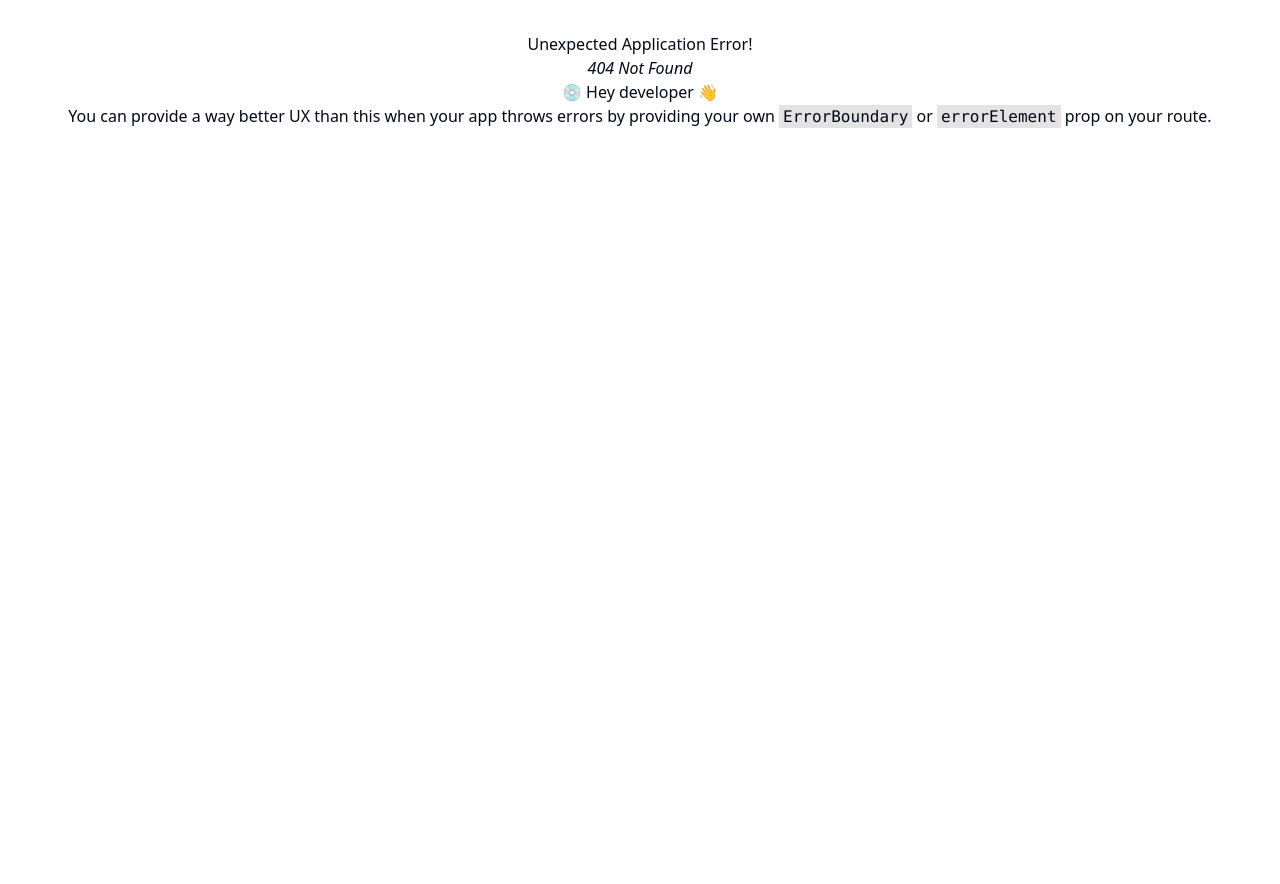
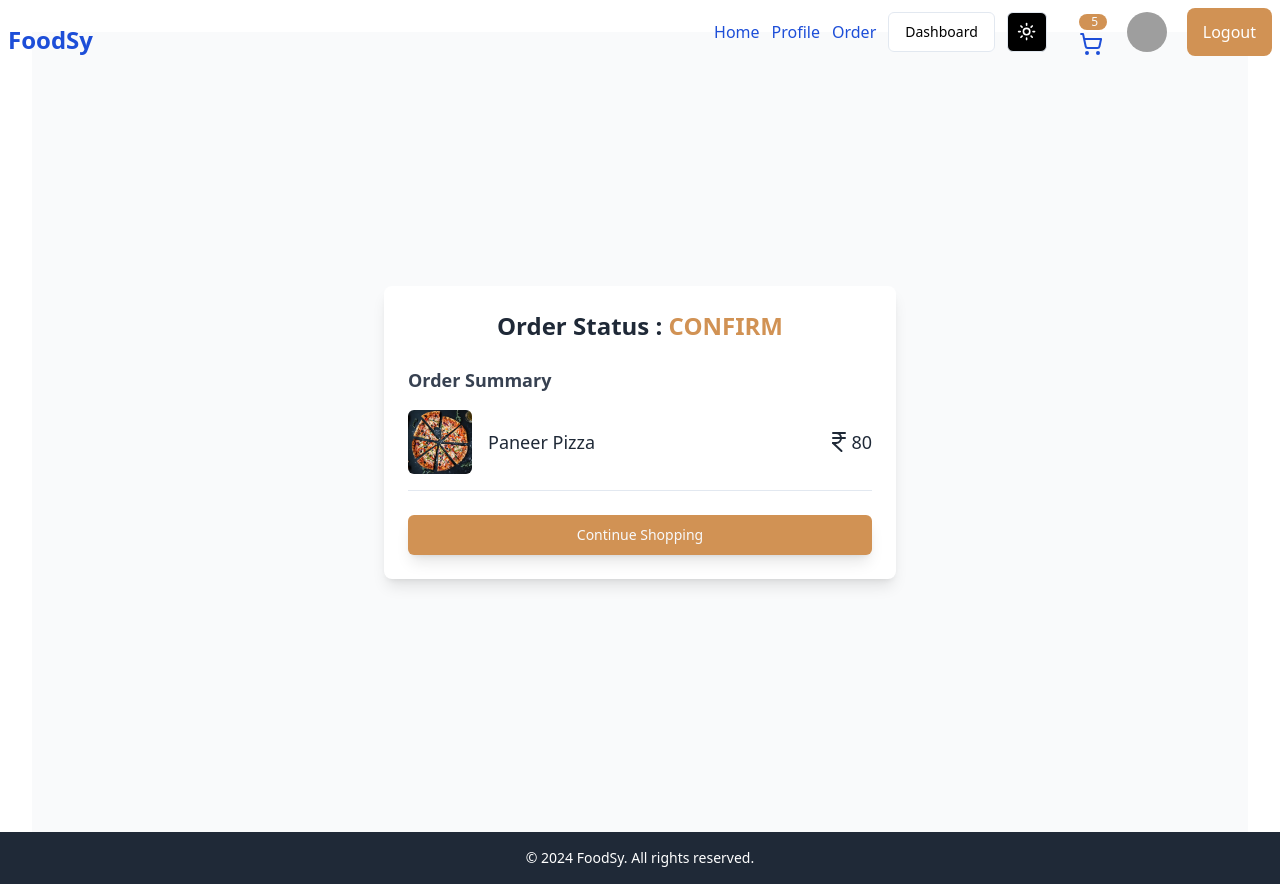
Before and after one commit to Krush-aiden/client, a React (Vite) app: page /order/status in a window 1280 px wide. Before the commit this address had no page. Before the commit the page ends 800 px from the top, so only its background shows below. Built offline with nearby package versions, Linux system fonts and the light colour scheme; grey boxes are pictures that could not be loaded.

Commit message:
frontend-almost done

```diff
--- a/package.json
+++ b/package.json
@@ -17,7 +17,7 @@
     "@radix-ui/react-dropdown-menu": "^2.1.1",
     "@radix-ui/react-label": "^2.1.0",
     "@radix-ui/react-menubar": "^1.1.1",
-    "@radix-ui/react-select": "^2.1.1",
+    "@radix-ui/react-select": "^2.1.4",
     "@radix-ui/react-separator": "^1.1.0",
     "@radix-ui/react-slot": "^1.1.0",
     "axios": "^1.7.5",
--- a/src/App.tsx
+++ b/src/App.tsx
@@ -14,6 +14,7 @@ import Cart from './projectComponents/Cart';
 import Restaurant from './admin/Restaurant';
 import AddMenu from './admin/AddMenu';
 import Order from './admin/Order';
+import Success from './projectComponents/Success';
 
 const appRounter  = createBrowserRouter([
   {
@@ -35,6 +36,10 @@ const appRounter  = createBrowserRouter([
       {
         path:"/Restaurant/:id",
         element:<RestaurantDetails/>
+      },
+      {
+        path:"/order/status",
+        element:<Success/>
       },
       {
         path:"/Cart",
--- a/src/admin/Order.tsx
+++ b/src/admin/Order.tsx
@@ -1,6 +1,48 @@
+import { Label } from "@/components/ui/label";
+import { Select, SelectContent, SelectGroup, SelectItem, SelectTrigger, SelectValue } from "@/components/ui/select";
 
 function Order() {
-  return <div>Order</div>;
+  return (
+    <div className="max-w-6xl mx-auto py-10 px-6">
+      <h1 className="text-3xl font-extrabold text-gray-900 dark:text-white mb-10 ">
+        Orders Overview
+      </h1>
+      <div className="flex flex-col md:flex-row justify-between items-start sm:items-center bg-white dark:bg-gray-800 shadow-lg rounded-xl p-6 sm:p-8 border border-gray-200 dark:border-gray-700">
+        <div className="flex-1 mb-6 sm:mb-0 text-left">
+          <h2 className="text-xl font-semibold text-gray-800 dark:text-gray-100">
+            Lorem
+          </h2>
+          <p className="text-gray-600 dark:text-gray-400 mt-2">
+            <span className="font-semibold">Address: </span>
+            Lorem, ipsum dolor.
+          </p>
+          <p className="text-gray-600 dark:text-gray-400 mt-2">
+            <span className="font-semibold">Total Amount: </span>
+            160
+          </p>
+        </div>
+        <div className="w-full text-left sm:w-1/3">
+          <Label className="block text-lg  font-medium text-gray-700 dark:text-gray-300">Order Status</Label>
+          <Select>
+      <SelectTrigger>
+        <SelectValue placeholder="Select Status" />
+      </SelectTrigger>
+      <SelectContent>
+        <SelectGroup>
+          {
+            ["Pending","Confirmed","Preparing","OutForDelivery","Delivered"].map((status:string, index:number) =>{
+               return (
+                <SelectItem key = {index} value={status.toLowerCase()}>{status}</SelectItem>
+               )
+            })
+          }
+        </SelectGroup>
+      </SelectContent>
+    </Select>
+        </div>
+      </div>
+    </div>
+  );
 }
 
 export default Order;
--- a/src/projectComponents/NavBar.tsx
+++ b/src/projectComponents/NavBar.tsx
@@ -56,7 +56,7 @@ const Navbar = () => {
                     Dashboard
                   </MenubarTrigger>
                   <MenubarContent>
-                    <NavLink to="/admin/Resturant">
+                    <NavLink to="/admin/restaurant">
                       <MenubarItem>Resturant</MenubarItem>
                     </NavLink>
                     <NavLink to="/admin/menu">
@@ -146,7 +146,9 @@ const MobileNavbar = () => {
       <SheetContent className="flex flex-col">
         <SheetHeader className="flex flex-row items-center justify-between mt-2">
           <SheetTitle className="flex flex-row gap-2">
+            <NavLink to="/">
             FoodSy
+            </NavLink>
             <DropdownMenu>
               <DropdownMenuTrigger asChild>
                 <Button variant="outline" size="icon" className="">
@@ -169,7 +171,7 @@ const MobileNavbar = () => {
             <User/>
             <span>Profile</span>
           </NavLink>
-          <NavLink to="/profile" className="flex items-center gap-4 hover:bg-gray-200 px-3 py-2 rounded-lg cursor-pointer hover:text-gray-900 font-medium">
+          <NavLink to="/order/status" className="flex items-center gap-4 hover:bg-gray-200 px-3 py-2 rounded-lg cursor-pointer hover:text-gray-900 font-medium">
             <HandPlatter/>
             <span>Order</span>
           </NavLink>
@@ -185,7 +187,7 @@ const MobileNavbar = () => {
             <UtensilsCrossed/>
             <span>Restaurant</span>
           </NavLink>
-          <NavLink to="/profile" className="flex items-center gap-4 hover:bg-gray-200 px-3 py-2 rounded-lg cursor-pointer hover:text-gray-900 font-medium">
+          <NavLink to="/admin/order" className="flex items-center gap-4 hover:bg-gray-200 px-3 py-2 rounded-lg cursor-pointer hover:text-gray-900 font-medium">
             <ListOrdered/>
             <span>Restaurant Orders</span>
           </NavLink>
--- /dev/null
+++ b/src/projectComponents/Success.tsx
@@ -0,0 +1,62 @@
+import Image from "@/assets/Hero_Page_Pizza.jpg";
+import { Button } from "@/components/ui/button";
+import { Separator } from "@/components/ui/separator";
+import { IndianRupee } from "lucide-react";
+import { NavLink } from "react-router-dom";
+
+function Success() {
+  const order = [1, 2, 3];
+  if (order.length === 0) {
+    return (
+      <div className="flex items-center justify-center min-h-screen">
+        <h1 className="font-bold text-2xl text-gray-700 dark:text-gray-300">
+          Order not found
+        </h1>
+      </div>
+    );
+  }
+  return (
+    <div className="flex items-center justify-center min-h-screen bg-gray-50 dark:gray-900 px-4">
+      <div className="bg-white dark:bg-gray-800 shadow-lg rounded-lg p-6 max-w-lg w-full">
+        <div className="text-center mb-6">
+          <h1 className="text-2xl font-bold text-gray-800 dark:text-gray-200">
+            Order Status :{" "}
+            <span className="text-[#D19254]">{"confirm".toUpperCase()}</span>
+          </h1>
+        </div>
+        <div className="mb-6 text-left">
+          <h2 className="text-lg font-semibold text-gray-700 dark:text-gray-300 mb-4">
+            Order Summary
+          </h2>
+          {/* your order items display here */}
+          <div className="mb-4">
+            <div className="flex justify-between items-center">
+              <div className="flex items-center">
+                <img
+                  className="w-16 h-16 rounded-md object-cover"
+                  src={Image}
+                  alt=""
+                />
+                <h3 className="text-lg ml-4 text-gray-800 dark:text-gray-200 font-medium">
+                  Paneer Pizza
+                </h3>
+              </div>
+              <div className="text-right">
+                <div className="text-gray-800 dark:text-gray-200 flex items-center">
+                  <IndianRupee />
+                  <span className="text-lg font-medium">80</span>
+                </div>
+              </div>
+            </div>
+            <Separator className="my-4"/>
+          </div>
+        </div>
+        <NavLink to="/" >
+            <Button className="bg-orange hover:bg-hoverOrange w-full py-3 rounded-md shadow-lg">Continue Shopping</Button>
+        </NavLink>
+      </div>
+    </div>
+  );
+}
+
+export default Success;
```
Also changed, not shown: 1 other file (tests, documents, lock files or other folders).
